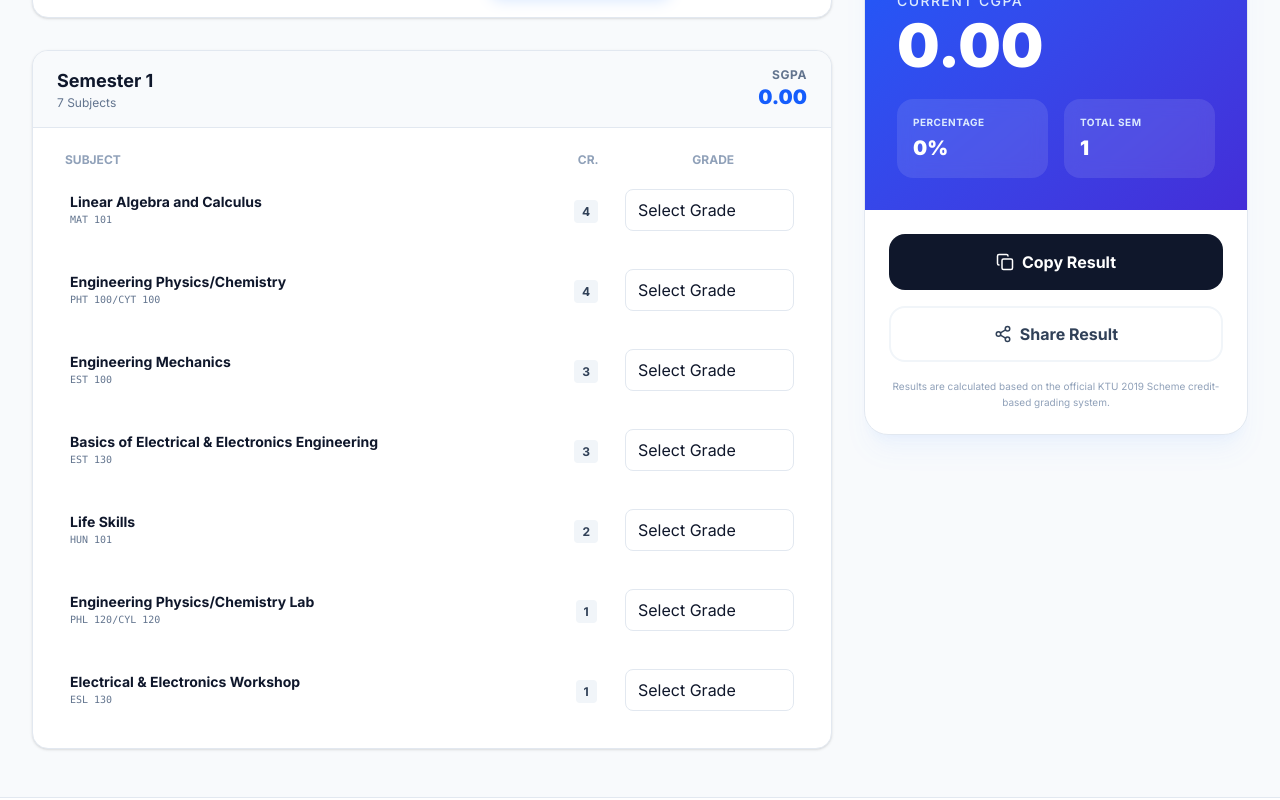
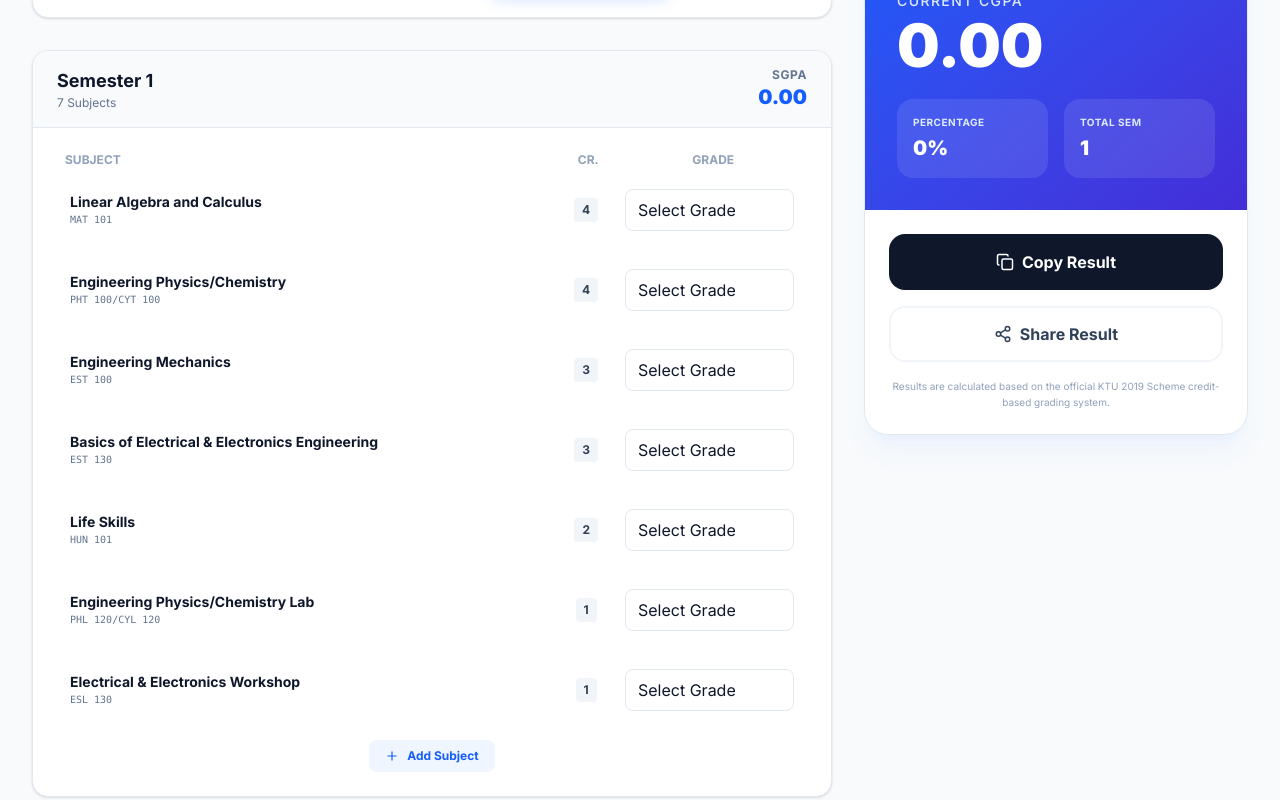
Before and after one commit to studenttoolshub0/studentstoolshub, a Next.js app: page /ktu-cgpa-calculator in a window 1280 px wide. Shown: the part 640-1440 px from the top of the page. Built offline with nearby package versions, Linux system fonts and the light colour scheme.

Commit message:
first commit

```diff
--- a/components/ktu/KTUCalculator.tsx
+++ b/components/ktu/KTUCalculator.tsx
@@ -10,7 +10,7 @@ import {
 } from "@/lib/ktu-data/subjects";
 import { calculateSGPA, calculateCGPA, cgpaToPercentage } from "@/lib/ktu-data/calculator";
 import GradeSelector from "./GradeSelector";
-import { Trash2, Plus, RotateCcw, Copy, Share2, Calculator } from "lucide-react";
+import { Trash2, Plus, RotateCcw, Copy, Share2, Calculator, Trash } from "lucide-react";
 
 interface SemesterState {
   id: string;
@@ -73,6 +73,47 @@ export default function KTUCalculator() {
     })));
   };
 
+  const addCustomSubject = (semId: string) => {
+    setSemesters(prev => prev.map(sem => {
+      if (sem.id === semId) {
+        return {
+          ...sem,
+          subjects: [
+            ...sem.subjects,
+            { code: `CUSTOM-${Date.now()}`, name: "Custom Subject", credits: 3, grade: "" as Grade }
+          ]
+        };
+      }
+      return sem;
+    }));
+  };
+
+  const updateSubject = (semId: string, subjectCode: string, field: keyof Subject, value: string | number) => {
+    setSemesters(prev => prev.map(sem => {
+      if (sem.id === semId) {
+        return {
+          ...sem,
+          subjects: sem.subjects.map(sub =>
+            sub.code === subjectCode ? { ...sub, [field]: value } : sub
+          )
+        };
+      }
+      return sem;
+    }));
+  };
+
+  const removeSubject = (semId: string, subjectCode: string) => {
+    setSemesters(prev => prev.map(sem => {
+      if (sem.id === semId) {
+        return {
+          ...sem,
+          subjects: sem.subjects.filter(sub => sub.code !== subjectCode)
+        };
+      }
+      return sem;
+    }));
+  };
+
   const sgpas = useMemo(() => {
     return semesters.map(sem => calculateSGPA(sem.subjects));
   }, [semesters]);
@@ -122,8 +163,20 @@ export default function KTUCalculator() {
             <select
               value={branch}
               onChange={(e) => {
-                setBranch(e.target.value as BranchId);
-                setSemesters([]);
+                const newBranch = e.target.value as BranchId;
+                setBranch(newBranch);
+                // Update existing semesters with the new branch's templates
+                // For 'general', we keep what's there? No, better to clear for templates,
+                // but for general we allow them to start empty or keep current.
+                // Let's reload templates for structured branches, keep current for entering general.
+                setSemesters(prev => prev.map(sem => {
+                    const template = SUBJECT_TEMPLATES[newBranch][sem.semesterNum] || [];
+                    if (newBranch === 'general') return sem; // Don't wipe if moving to general
+                    return {
+                        ...sem,
+                        subjects: template.map(s => ({ ...s, grade: '' as Grade }))
+                    };
+                }));
               }}
               className="w-full px-4 py-2.5 bg-slate-50 border border-slate-200 rounded-xl focus:ring-2 focus:ring-blue-500 outline-none transition-all appearance-none cursor-pointer"
             >
@@ -180,30 +233,71 @@ export default function KTUCalculator() {
 
               <div className="space-y-3">
                 {sem.subjects.map((sub) => (
-                  <div key={sub.code} className="grid grid-cols-1 md:grid-cols-12 gap-3 md:gap-4 items-center p-3 hover:bg-slate-50 rounded-xl transition-colors border border-transparent hover:border-slate-100">
+                  <div key={sub.code} className="grid grid-cols-1 md:grid-cols-12 gap-3 md:gap-4 items-center p-3 hover:bg-slate-50 rounded-xl transition-colors border border-transparent hover:border-slate-100 group">
                     <div className="col-span-1 md:col-span-8">
+                      {branch === 'general' || sub.code.startsWith('CUSTOM-') ? (
+                        <input
+                          type="text"
+                          value={sub.name}
+                          onChange={(e) => updateSubject(sem.id, sub.code, 'name', e.target.value)}
+                          placeholder="Subject Name"
+                          className="w-full bg-transparent border-b border-dashed border-slate-300 focus:border-blue-500 outline-none font-bold text-slate-900 text-sm py-1"
+                        />
+                      ) : (
+                        <>
                           <p className="font-bold text-slate-900 text-sm">{sub.name}</p>
                           <p className="text-[10px] text-slate-500 font-mono uppercase">{sub.code}</p>
+                        </>
+                      )}
                     </div>
-                    <div className="col-span-1 text-center hidden md:block">
+                    <div className="col-span-1 text-center">
+                      <div className="flex items-center gap-2 justify-center">
+                        <span className="md:hidden text-xs font-bold text-slate-400 uppercase">Credits:</span>
+                        {branch === 'general' || sub.code.startsWith('CUSTOM-') ? (
+                          <input
+                             type="number"
+                             value={sub.credits}
+                             onChange={(e) => updateSubject(sem.id, sub.code, 'credits', parseFloat(e.target.value) || 0)}
+                             className="w-12 bg-slate-100 text-center rounded text-xs font-bold py-1 outline-none focus:ring-1 focus:ring-blue-500"
+                          />
+                        ) : (
                           <span className="bg-slate-100 text-slate-700 px-2 py-1 rounded text-xs font-bold">
                             {sub.credits}
                           </span>
+                        )}
                       </div>
-                    <div className="col-span-1 md:col-span-3">
-                      <div className="flex items-center gap-2 md:block">
+                    </div>
+                    <div className="col-span-1 md:col-span-3 flex items-center gap-2">
+                        <div className="flex-1 flex items-center gap-2 md:block">
                             <span className="md:hidden text-xs font-bold text-slate-400 uppercase min-w-[60px]">Grade:</span>
                             <GradeSelector
                             value={sub.grade}
                             onChange={(val) => updateGrade(sem.id, sub.code, val)}
                             />
                         </div>
+                        {(branch === 'general' || sub.code.startsWith('CUSTOM-')) && (
+                             <button
+                                onClick={() => removeSubject(sem.id, sub.code)}
+                                className="md:opacity-0 group-hover:opacity-100 p-1.5 text-slate-300 hover:text-red-500 transition-all"
+                             >
+                                <Trash2 size={14} />
+                             </button>
+                        )}
                     </div>
                   </div>
                 ))}
               </div>
 
-              {sem.subjects.length === 0 && (
+              <div className="mt-4 flex justify-center">
+                <button
+                  onClick={() => addCustomSubject(sem.id)}
+                  className="flex items-center gap-2 text-xs font-bold text-blue-600 hover:text-blue-700 bg-blue-50 hover:bg-blue-100 px-4 py-2 rounded-lg transition-all"
+                >
+                  <Plus size={14} /> Add Subject
+                </button>
+              </div>
+
+              {sem.subjects.length === 0 && branch !== 'general' && (
                 <div className="text-center py-8">
                   <p className="text-slate-400 text-sm">No subjects available for this semester template.</p>
                 </div>
--- a/lib/ktu-data/subjects.ts
+++ b/lib/ktu-data/subjects.ts
@@ -23,6 +23,7 @@ export const BRANCHES = [
   { id: 'ce', name: 'B.Tech Civil' },
   { id: 'ee', name: 'B.Tech Electrical' },
   { id: 'ec', name: 'B.Tech Electronics' },
+  { id: 'general', name: 'General / Custom KTU Calculator' },
 ] as const;
 
 export type BranchId = typeof BRANCHES[number]['id'];
@@ -343,4 +344,7 @@ export const SUBJECT_TEMPLATES: Record<BranchId, Record<number, Subject[]>> = {
       { code: 'ECD 416', name: 'Project Phase II', credits: 4 },
     ],
   },
+  general: {
+    1: [], 2: [], 3: [], 4: [], 5: [], 6: [], 7: [], 8: [],
+  }
 };
```
Lines whose indentation alone changed are shown as unchanged.
